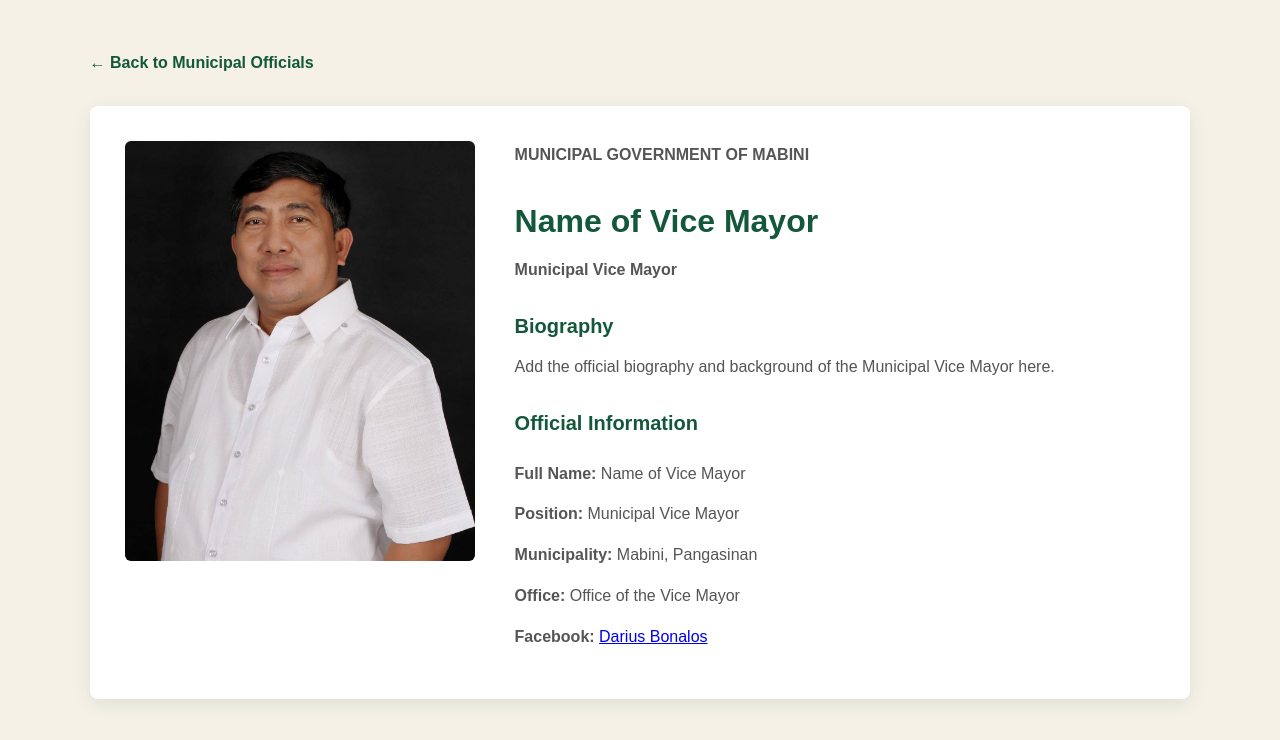
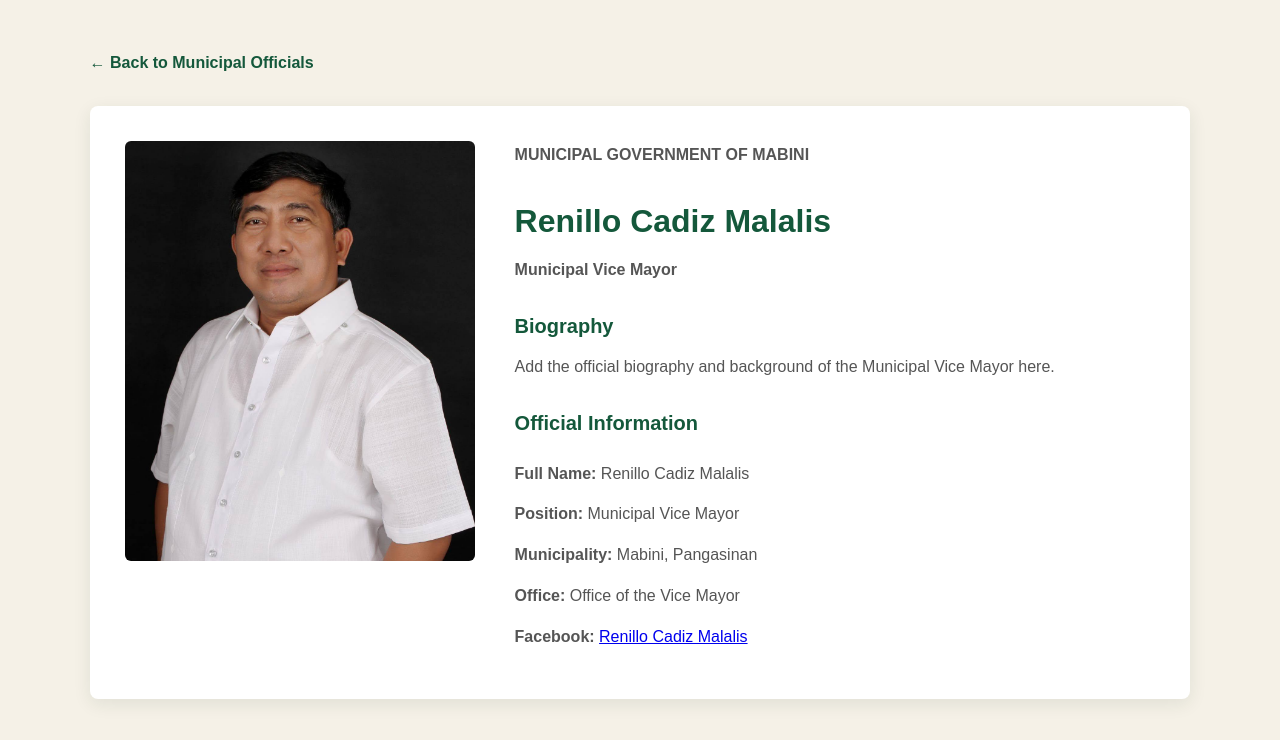
Before and after one commit to jellalzscarlet-prog/Mabini-Web, a plain HTML site: page vice-mayor.html in a window 1280 px wide. Drawn offline with Linux system fonts and the light colour scheme.

Commit message:
Change name of the Mayor and Vice Mayor in the website to their actual names.

```diff
--- a/vice-mayor.html
+++ b/vice-mayor.html
@@ -116,7 +116,7 @@
                     MUNICIPAL GOVERNMENT OF MABINI
                 </p>
 
-                <h1>Name of Vice Mayor</h1>
+                <h1>Renillo Cadiz Malalis</h1>
 
                 <p class="profile-position">
                     Municipal Vice Mayor
@@ -132,11 +132,11 @@
                 <h2>Official Information</h2>
 
                 <div class="profile-details">
-                    <p><strong>Full Name:</strong> Name of Vice Mayor</p>
+                    <p><strong>Full Name:</strong> Renillo Cadiz Malalis</p>
                     <p><strong>Position:</strong> Municipal Vice Mayor</p>
                     <p><strong>Municipality:</strong> Mabini, Pangasinan</p>
                     <p><strong>Office:</strong> Office of the Vice Mayor</p>
-                    <p><strong>Facebook:</strong> <a href="https://www.facebook.com/darius.bonalos" target="_blank">Darius Bonalos</a></p>
+                    <p><strong>Facebook:</strong> <a href="https://www.facebook.com/mmgm.mabini" target="_blank">Renillo Cadiz Malalis</a></p>
                 </div>
 
             </div>
```
Also changed, not shown: mayor.html (+2 -2 lines).
